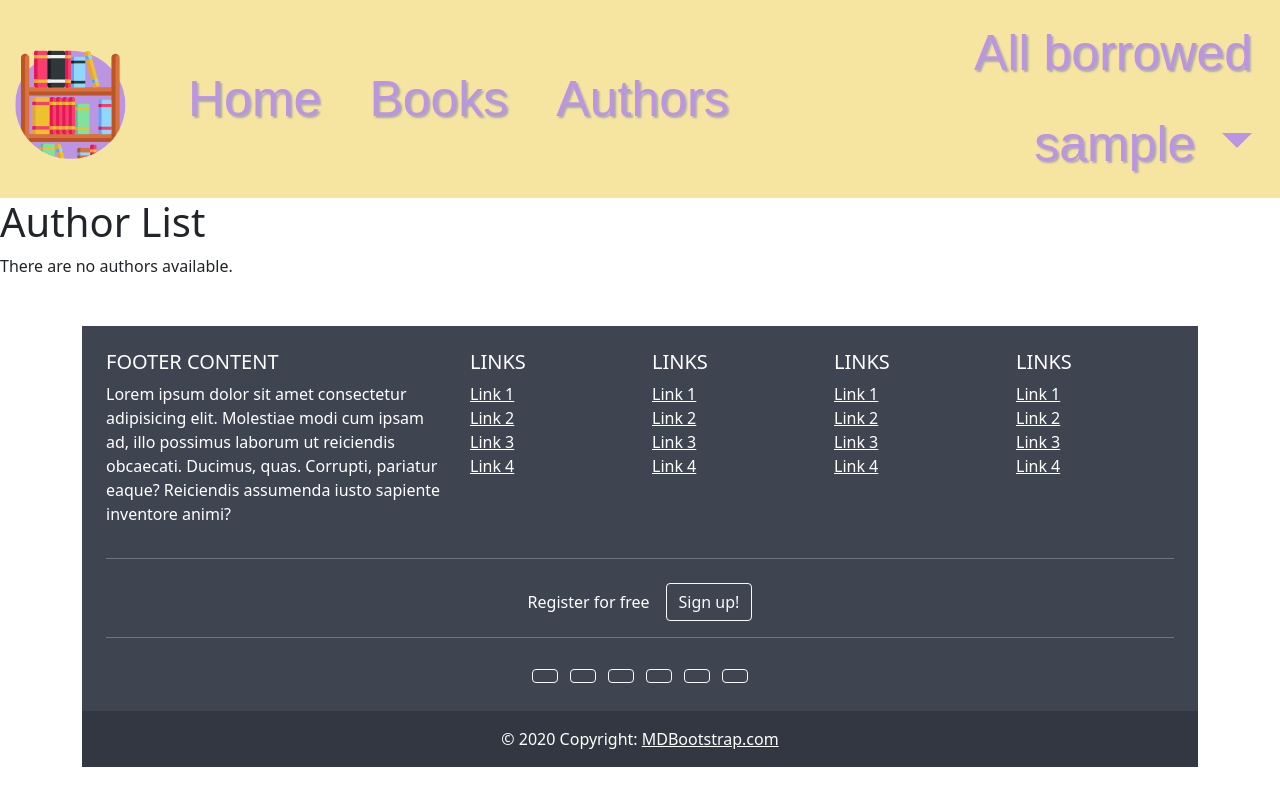
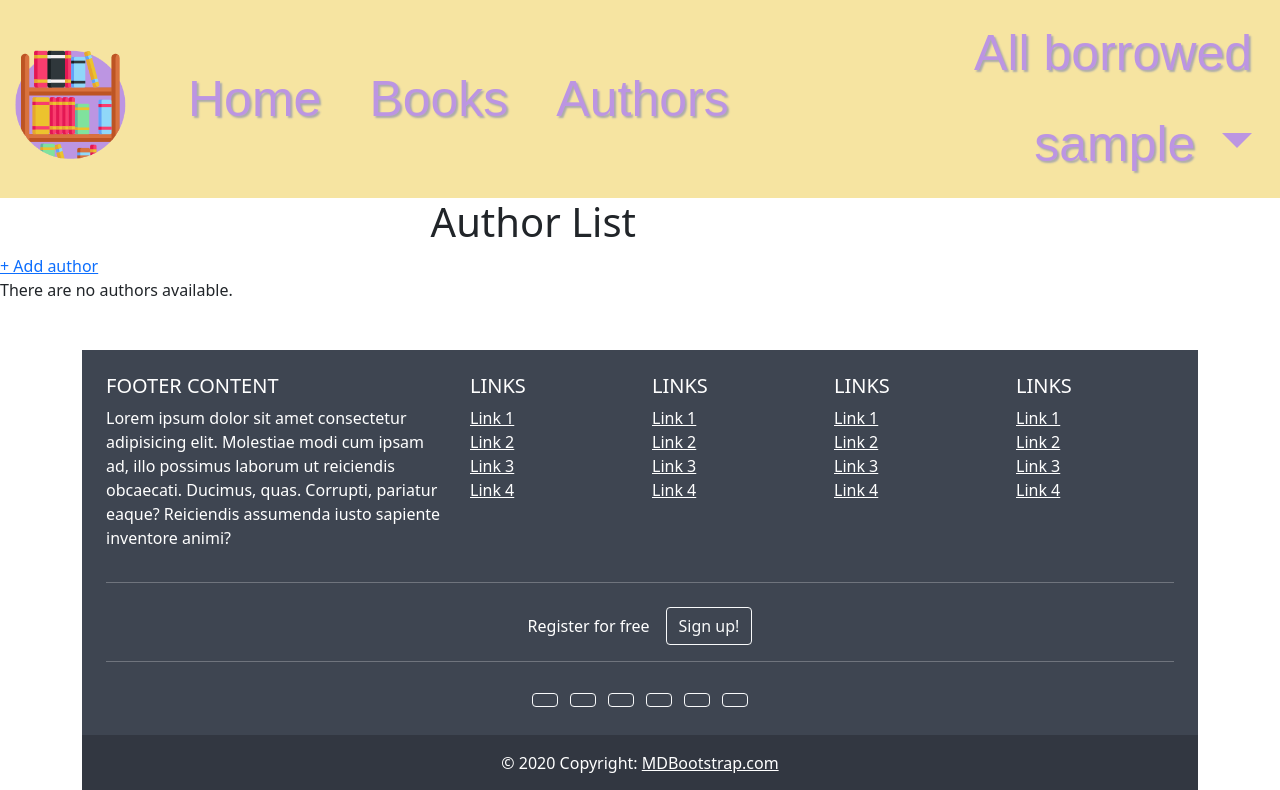
Before and after one commit to MarianaDrozd/library, a Django app: page /catalog/authors/ in a window 1280 px wide. Shown: the top 790 px of the page. Run offline with Django 4.2, Linux system fonts and the light colour scheme; the visitor is signed in with stand-in values (Sample User, id 1); data that the repository does not hold is empty; some web fonts are replaced.

Commit message:
Update author and book list templates: add create urls, update styles.

```diff
--- a/catalog/templates/catalog/author_list.html
+++ b/catalog/templates/catalog/author_list.html
@@ -1,17 +1,21 @@
 {% extends "base_generic.html" %}
 
 {% block content %}
+    <div class="main">
+        <h1 align="center">Author List</h1>
+        {% if request.user.is_staff %}
+            <a class="list" href="{% url 'author-create' %}">+ Add author</a>
+        {% endif %}
 
-<h1>Author List</h1>
 
         {% if author_list %}
           <ul>
 
           {% for author in author_list %}
             <li>
-      <a href="{{ author.get_absolute_url }}">
-      {{ author }} {% if author.date_of_birth %}({{author.date_of_birth}} - {% if author.date_of_death %}{{author.date_of_death}}{% endif %}){% endif %}
-      </a>
+              <h3><a class="list" href="{{ author.get_absolute_url }}">
+              {{ author }} {% if author.date_of_birth %}({{author.date_of_birth}} - {% if author.date_of_death %}{{author.date_of_death}}{% else %}Present{% endif %}){% endif %}
+              </a></h3>
             </li>
           {% endfor %}
 
@@ -19,7 +23,7 @@
         {% else %}
           <p>There are no authors available.</p>
         {% endif %}
-
+    </div>
 
 
 {% endblock %}
```
Also changed, not shown: catalog/templates/catalog/book_list.html (+7 -2 lines). Lines whose indentation alone changed are shown as unchanged.
